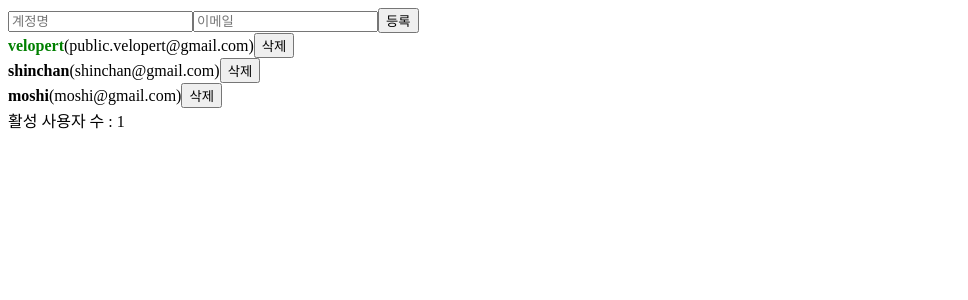
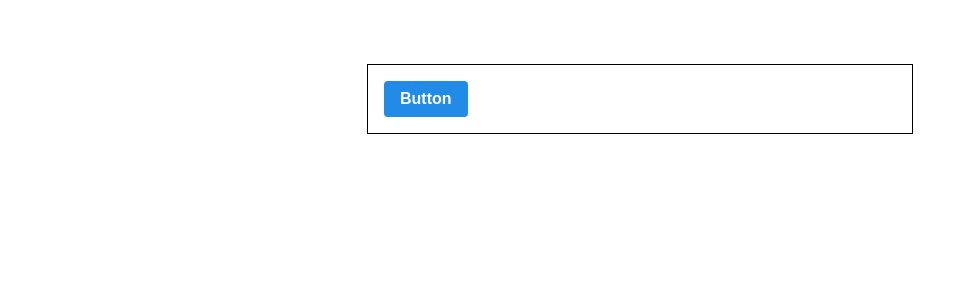
Before and after one commit to ekal901/2022-02-begin-react, a React (Create React App) app: page / in a window 1280 px wide. Shown: the top 300 px of the page, without its empty margins (0-968 px from the left). Built offline with nearby package versions, Linux system fonts and the light colour scheme.

Commit message:
node-sass intall

```diff
--- a/package.json
+++ b/package.json
@@ -9,6 +9,7 @@
     "eslint-config-airbnb": "^19.0.4",
     "eslint-config-prettier": "^8.4.0",
     "immer": "^9.0.12",
+    "node-sass": "^7.0.1",
     "react": "^17.0.2",
     "react-dom": "^17.0.2",
     "react-scripts": "5.0.0",
@@ -26,7 +27,7 @@
       "react-app/jest",
       "prettier"
     ],
-    "rules" : {
+    "rules": {
       "no-unused-vars": 1,
       "no-console": 0,
       "react/jsx-filename-extension": 0
--- a/src/App.js
+++ b/src/App.js
@@ -9,6 +9,8 @@ import produce from 'immer';
 import CreateUser from './CreateUser';
 import useInputs from './useInputs';
 import UserList from './UserList';
+import Button from './components/Button';
+import './App.scss'
 
 function CountActiveUsers(users) {
   console.log('활성 사용자 수를 세는중...');
@@ -95,16 +97,21 @@ function App() {
   const count = useMemo(() => CountActiveUsers(users), [users]);
 
   return (
-    <UserDispatch.Provider value={dispatch}>
-      <CreateUser
-        username={username}
-        email={email}
-        onChange={onChange}
-        onCreate={onCreate}
-      />
-      <UserList users={users} />
-      <div>활성 사용자 수 : {count}</div>
-    </UserDispatch.Provider>
+    // <UserDispatch.Provider value={dispatch}>
+    //   <CreateUser
+    //     username={username}
+    //     email={email}
+    //     onChange={onChange}
+    //     onCreate={onCreate}
+    //   />
+    //   <UserList users={users} />
+    //   <div>활성 사용자 수 : {count}</div>
+    // </UserDispatch.Provider>
+    <div className="App">
+      <div className="buttons">
+        <Button>Button</Button>
+      </div>
+    </div>
   );
 }
 
--- /dev/null
+++ b/src/App.scss
@@ -0,0 +1,7 @@
+.App {
+  width: 512px;
+  margin: 0 auto;
+  margin-top: 4rem;
+  border: 1px solid #000;
+  padding: 1rem;
+}
--- /dev/null
+++ b/src/components/Button.js
@@ -0,0 +1,10 @@
+import React from 'react'
+import './Button.scss'
+
+const Button = ({children, size}) => {
+  return (
+    <button className={['Button', size].join(' ')}>{children}</button>
+  )
+}
+
+export default Button
--- /dev/null
+++ b/src/components/Button.scss
@@ -0,0 +1,25 @@
+$blue: #228be6;
+
+.Button {
+  display: inline-flex;
+  align-items: center;
+  color: #fff;
+  font-weight: bold;
+  outline: none;
+  border: none;
+  border-radius: 4px;
+  cursor: pointer;
+
+  height: 2.25rem;
+  padding-left: 1rem;
+  padding-right: 1rem;
+  font-size: 1rem;
+
+  background: $blue;
+  &:hover {
+    background: lighten($blue, 10%);
+  }
+  &:active {
+    background: darken($blue, 10%);
+  }
+}
```
Also changed, not shown: src/Sample.js (deleted, +0 -17 lines), 1 other file (tests, documents, lock files or other folders).
